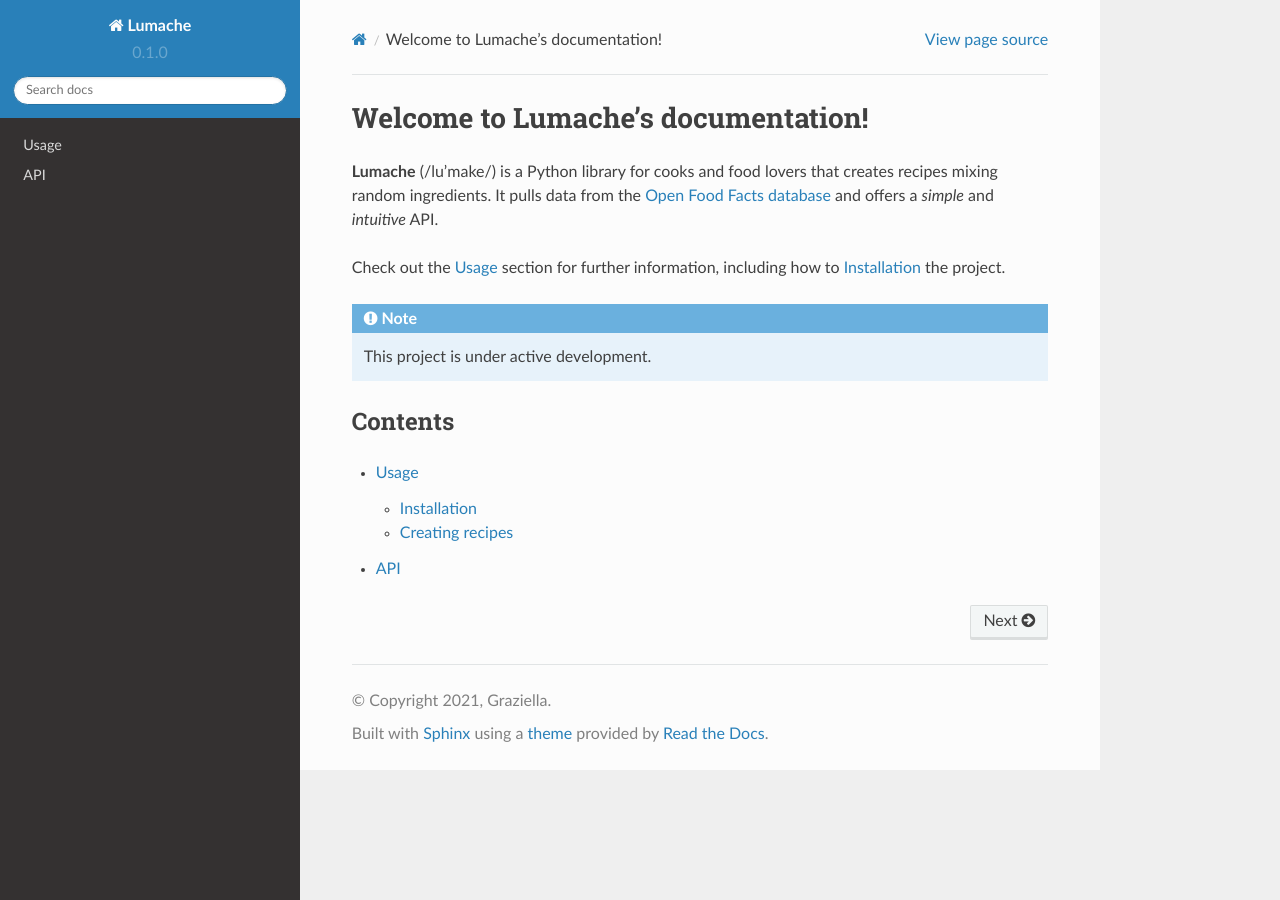
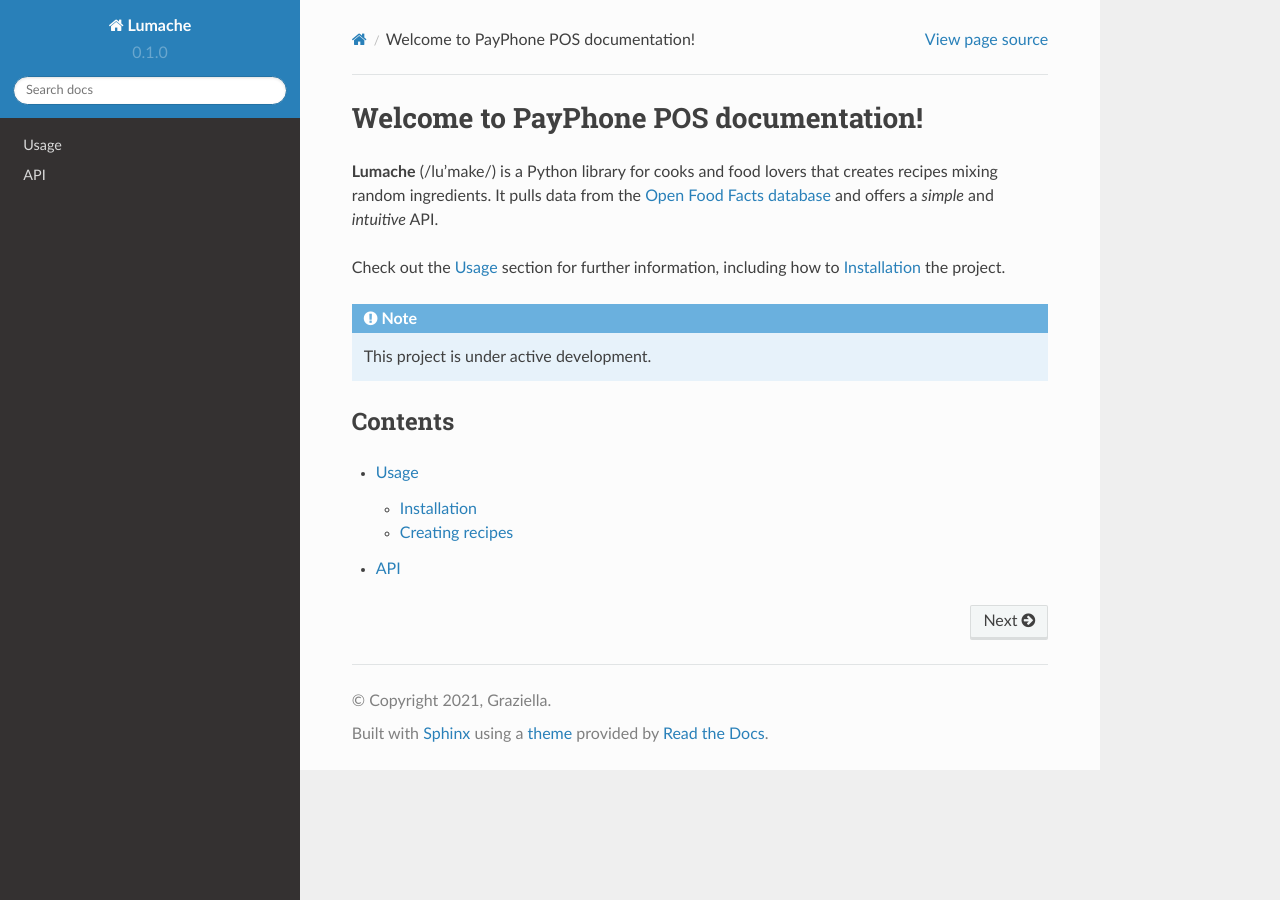
Before and after one commit to Group-3-POS/POS-Documentation, a Sphinx documentation site: the page built from docs/source/index.rst, in a window 1280 px wide. Built offline with Sphinx 7.4.7 and the Read the Docs theme 2.0.0, drawn with Linux system fonts in a browser that asks for light colours.

Commit message:
Update index.rst

```diff
--- a/docs/source/index.rst
+++ b/docs/source/index.rst
@@ -1,4 +1,4 @@
-Welcome to Lumache's documentation!
+Welcome to PayPhone POS documentation!
 ===================================
 
 **Lumache** (/lu'make/) is a Python library for cooks and food lovers
```
